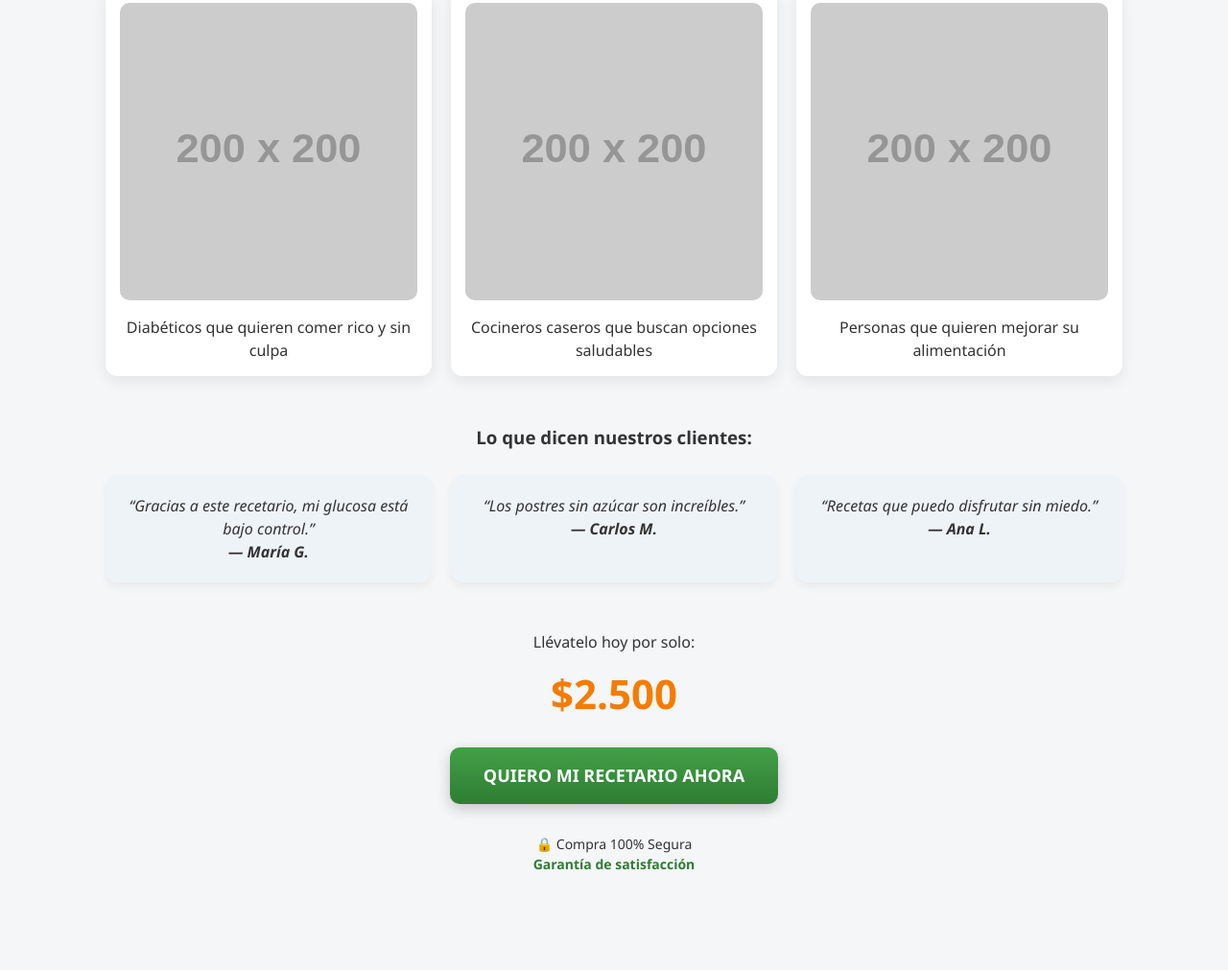
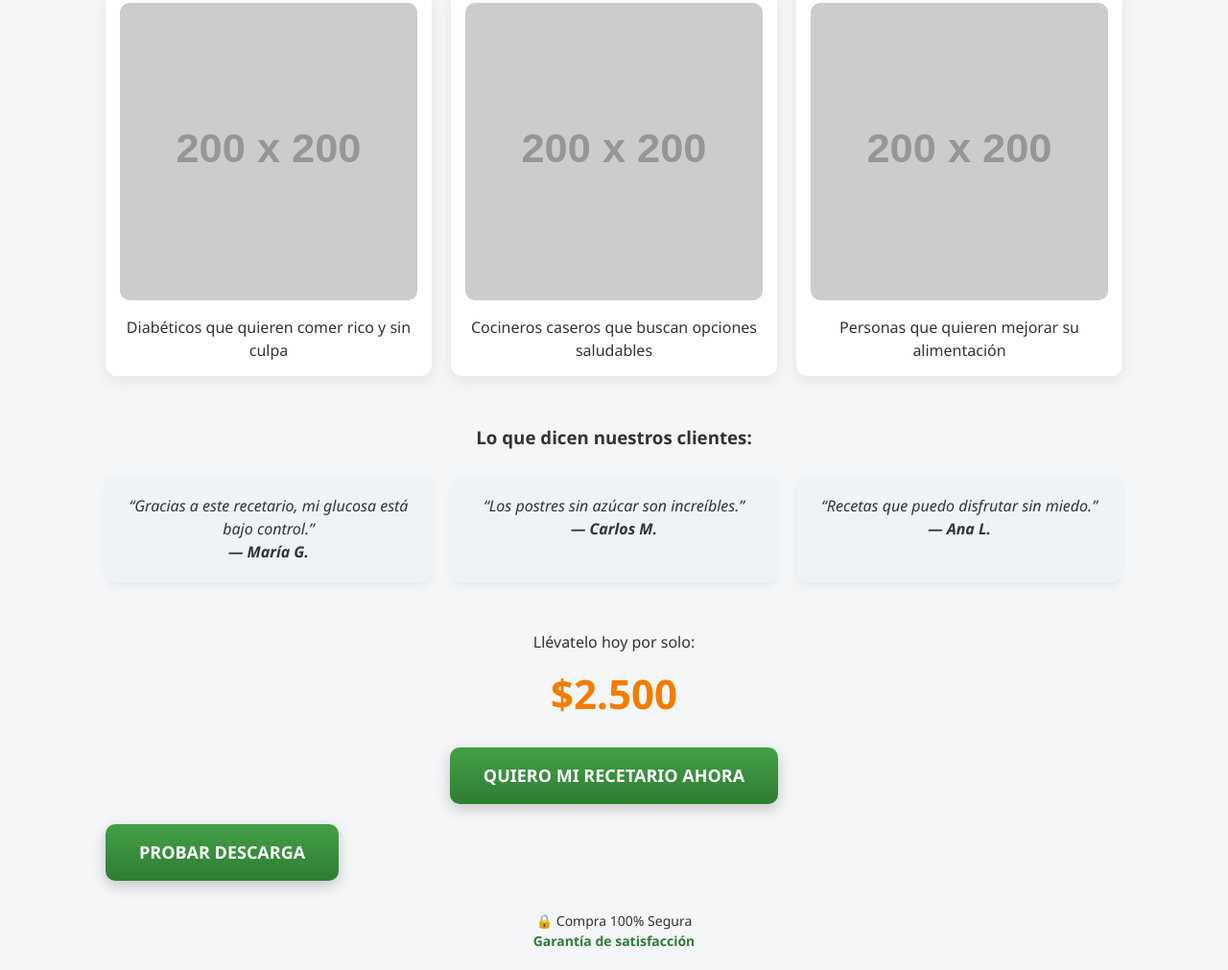
Before and after one commit to WebStudio-digital/recetarioweb, a plain HTML site: page index.html in a window 1280 px wide. Shown: the part 636-1647 px from the top of the page at 96% size. Before the commit the page ends 1567 px from the top, so only its background shows below. Drawn offline with Linux system fonts and the light colour scheme; placeholder pictures from the web are drawn by us; a web font is replaced by a local one.

Commit message:
prueba link de descaargar

```diff
--- a/index.html
+++ b/index.html
@@ -75,11 +75,16 @@
         <a href="https://mpago.la/2qgHMjV" class="btn">QUIERO MI RECETARIO AHORA</a>
     </div>
 
+    <a href="./pages/gracias.html" class="btn">
+    PROBAR DESCARGA
+</a>
+
     <div class="footer">
         🔒 Compra 100% Segura <br>
         <span>Garantía de satisfacción</span>
     </div>
 
+
 </div>
 
 </body>
```
